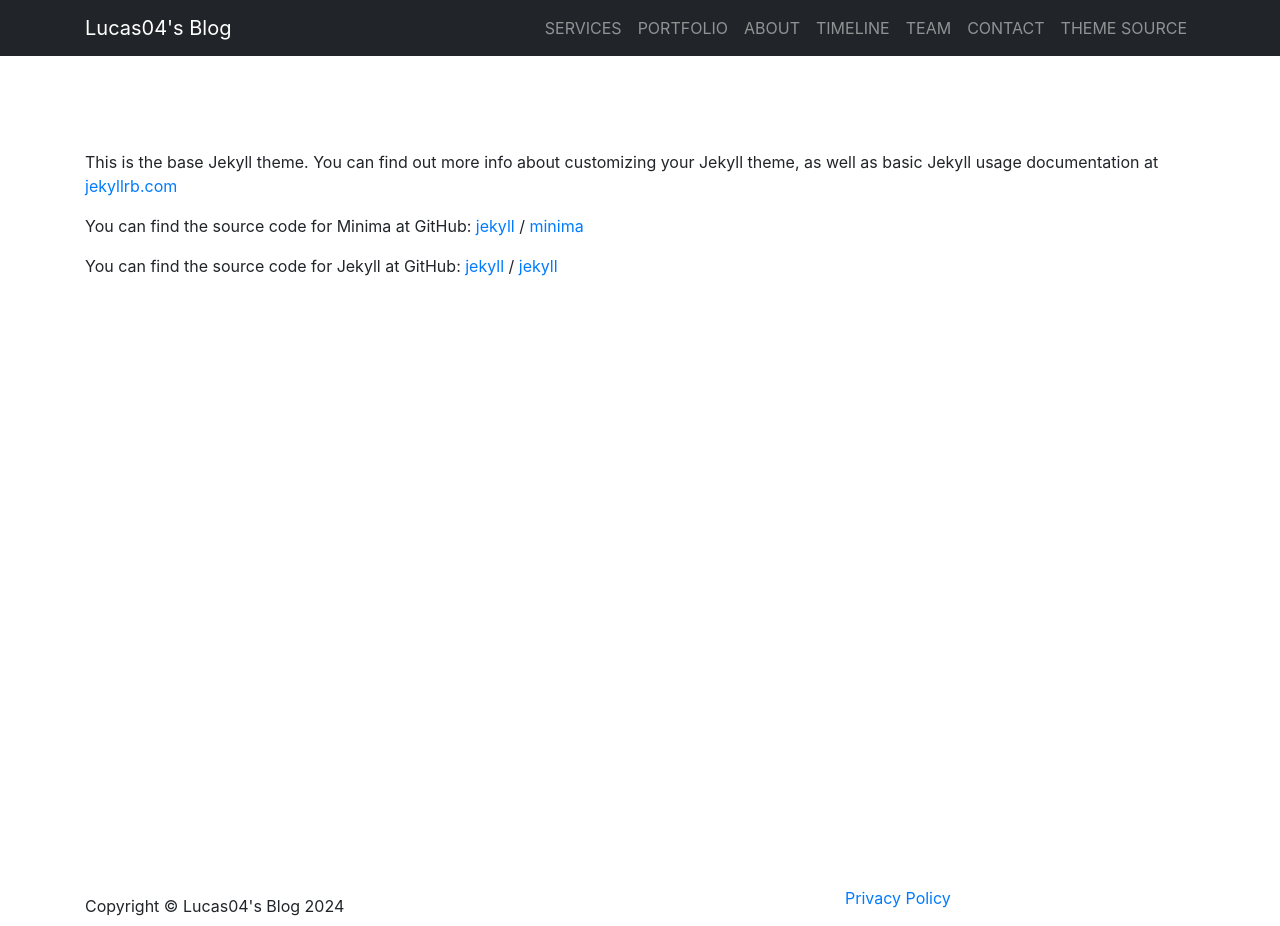
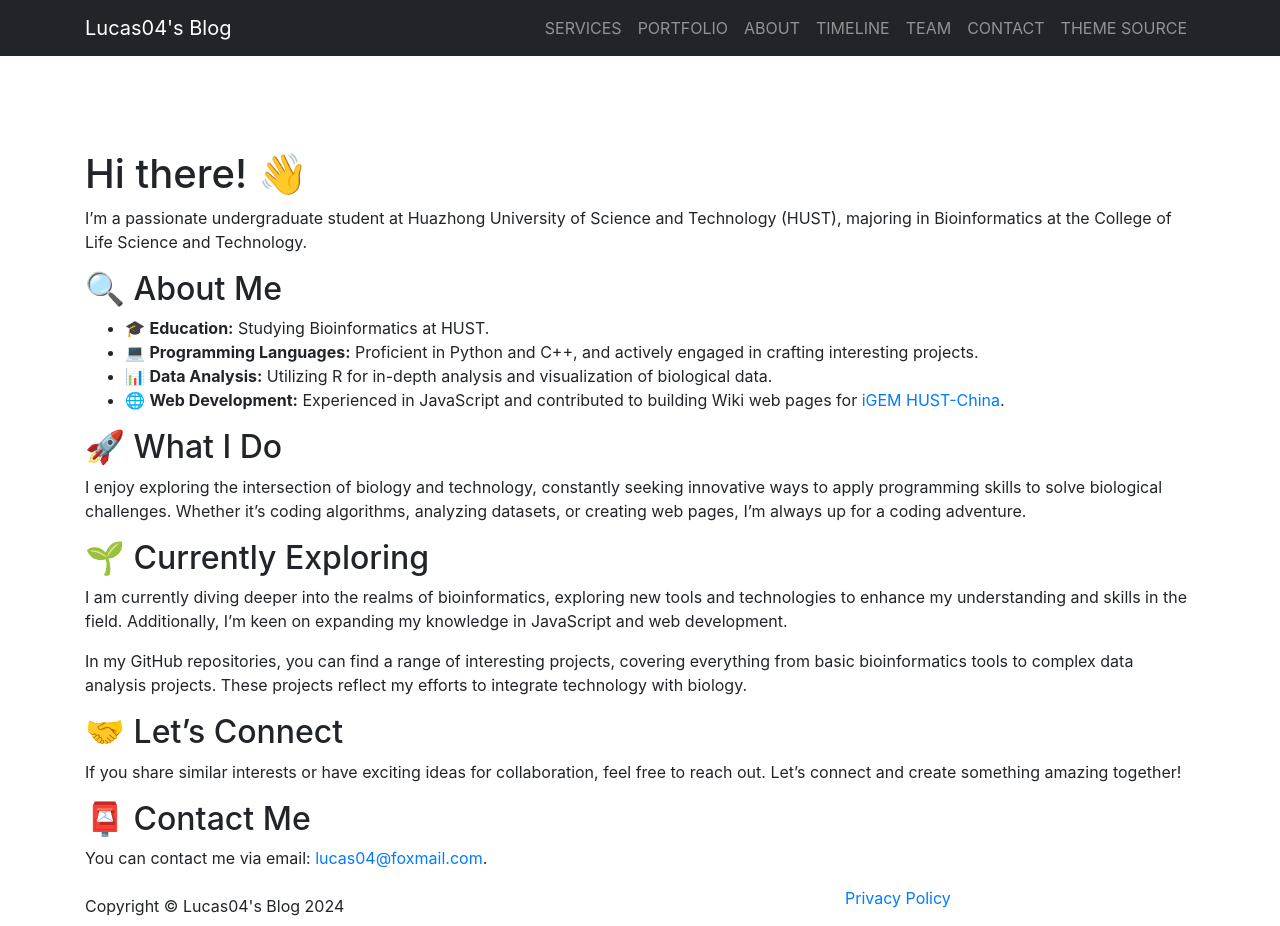
Before and after one commit to Lucas04-nhr/Lucas04-nhr.github.io, a Jekyll site: the page built from about.markdown, in a window 1280 px wide and 926 px high. Built offline with Jekyll 4.4.1, drawn with Linux system fonts in a browser that asks for light colours; nearby versions of some CDN libraries; some web fonts are replaced; library files that are not in the unit come from our copies.

Commit message:
Update about.markdown with personal information and interests

```diff
--- a/about.markdown
+++ b/about.markdown
@@ -4,15 +4,31 @@ title: About
 permalink: /about/
 ---
 
-This is the base Jekyll theme. You can find out more info about customizing your Jekyll theme, as well as basic Jekyll usage documentation at [jekyllrb.com](https://jekyllrb.com/)
+# Hi there! 👋
 
-You can find the source code for Minima at GitHub:
-[jekyll][jekyll-organization] /
-[minima](https://github.com/jekyll/minima)
+I'm a passionate undergraduate student at Huazhong University of Science and Technology (HUST), majoring in Bioinformatics at the College of Life Science and Technology.
 
-You can find the source code for Jekyll at GitHub:
-[jekyll][jekyll-organization] /
-[jekyll](https://github.com/jekyll/jekyll)
+## 🔍 About Me
 
+- 🎓 **Education:** Studying Bioinformatics at HUST.
+- 💻 **Programming Languages:** Proficient in Python and C++, and actively engaged in crafting interesting projects.
+- 📊 **Data Analysis:** Utilizing R for in-depth analysis and visualization of biological data.
+- 🌐 **Web Development:** Experienced in JavaScript and contributed to building Wiki web pages for [iGEM HUST-China](https://2023.igem.wiki/hust-china).
 
-[jekyll-organization]: https://github.com/jekyll
+## 🚀 What I Do
+
+I enjoy exploring the intersection of biology and technology, constantly seeking innovative ways to apply programming skills to solve biological challenges. Whether it's coding algorithms, analyzing datasets, or creating web pages, I'm always up for a coding adventure.
+
+## 🌱 Currently Exploring
+
+I am currently diving deeper into the realms of bioinformatics, exploring new tools and technologies to enhance my understanding and skills in the field. Additionally, I'm keen on expanding my knowledge in JavaScript and web development.
+
+In my GitHub repositories, you can find a range of interesting projects, covering everything from basic bioinformatics tools to complex data analysis projects. These projects reflect my efforts to integrate technology with biology.
+
+## 🤝 Let's Connect
+
+If you share similar interests or have exciting ideas for collaboration, feel free to reach out. Let's connect and create something amazing together!
+
+## 📮 Contact Me
+
+You can contact me via email: <lucas04@foxmail.com>.
```
